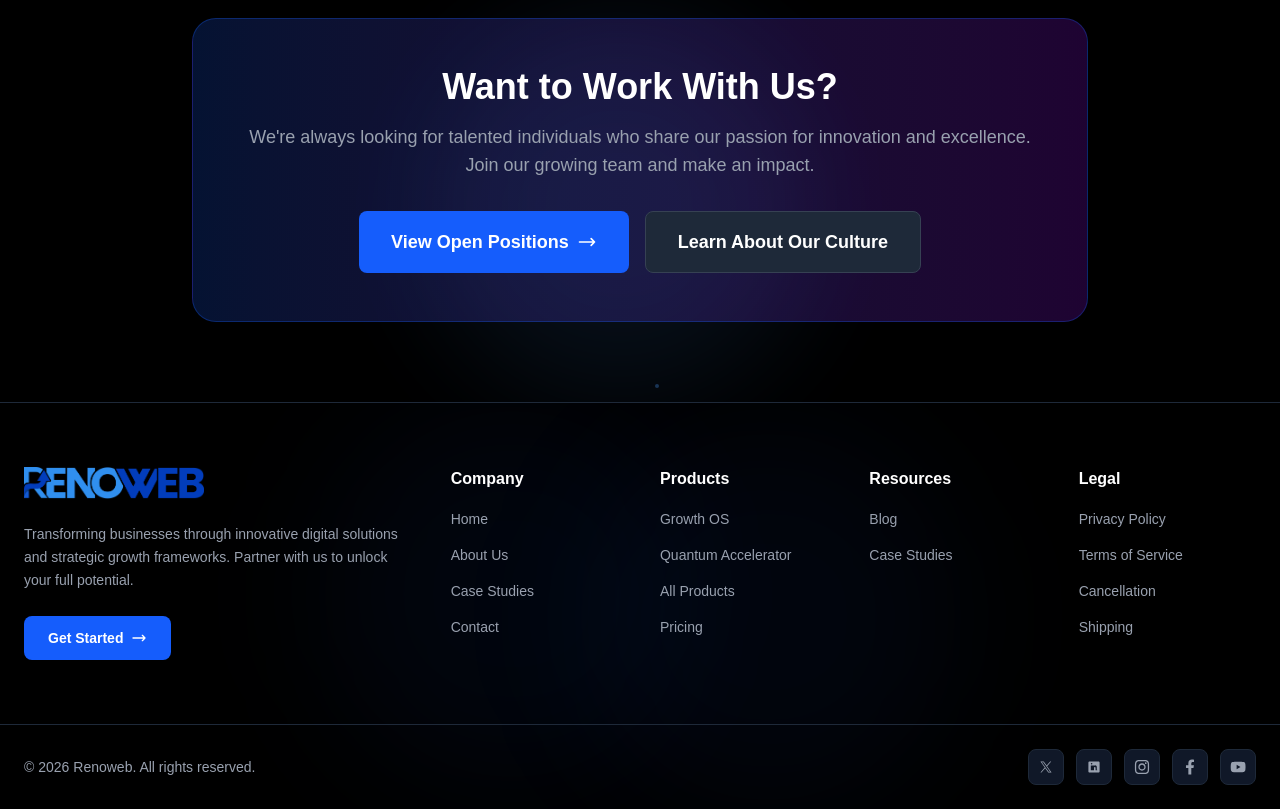
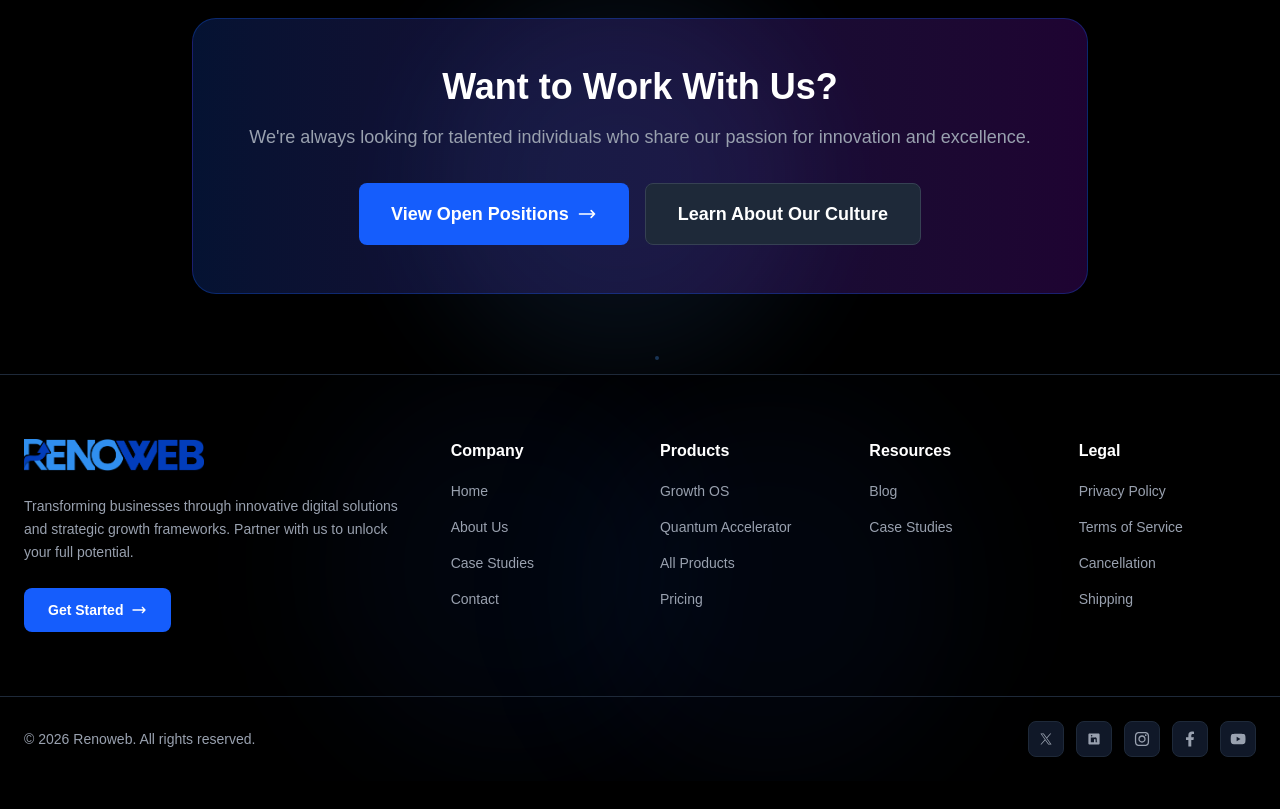
Before and after one commit to Renoweb-Digital-Solutions/portfolio-site, a Next.js app: page /about-founder in a window 1280 px wide. Shown: the part 2460-3269 px from the top of the page. After the commit the page ends 3241 px from the top, so only its background shows below. Built offline with nearby package versions, Linux system fonts and the light colour scheme.

Commit message:
Added apos bugs and added rule to remove them

```diff
--- a/app/about-founder/page.js
+++ b/app/about-founder/page.js
@@ -341,7 +341,7 @@ export default function FoundersPage() {
                     >
                         <h2 className="text-4xl font-bold mb-4">Want to Work With Us?</h2>
                         <p className="text-gray-400 text-lg mb-8">
-                            We're always looking for talented individuals who share our passion for innovation and excellence. Join our growing team and make an impact.
+                            We&apos;re always looking for talented individuals who share our passion for innovation and excellence.
                         </p>
                         <div className="flex flex-col sm:flex-row gap-4 justify-center">
                             <button className="bg-blue-600 hover:bg-blue-700 text-white px-8 py-4 rounded-lg text-lg font-semibold transition inline-flex items-center justify-center gap-2 group">
--- a/eslint.config.mjs
+++ b/eslint.config.mjs
@@ -9,6 +9,10 @@ const compat = new FlatCompat({
   baseDirectory: __dirname,
 });
 
-const eslintConfig = [...compat.extends("next/core-web-vitals")];
+const eslintConfig = [...compat.extends("next/core-web-vitals"), {
+  rules: {
+    'react/no-unescaped-entities': 'off',
+  },
+}];
 
 export default eslintConfig;
```
